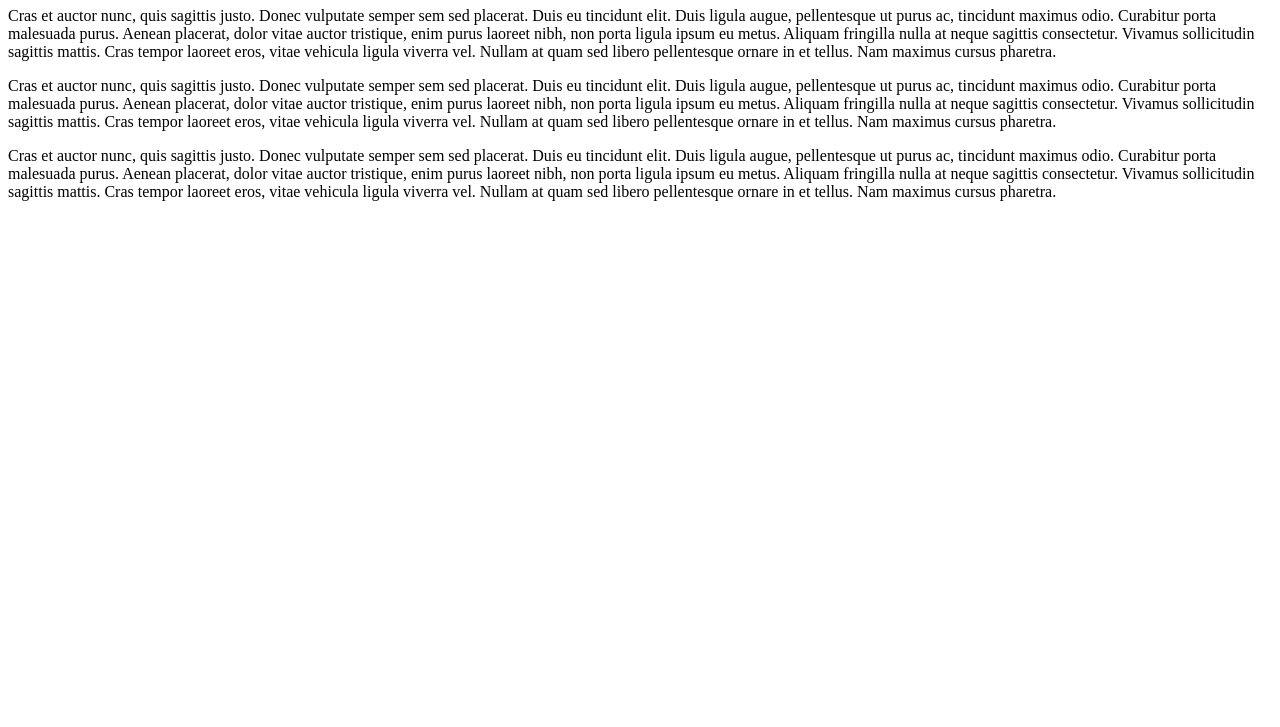
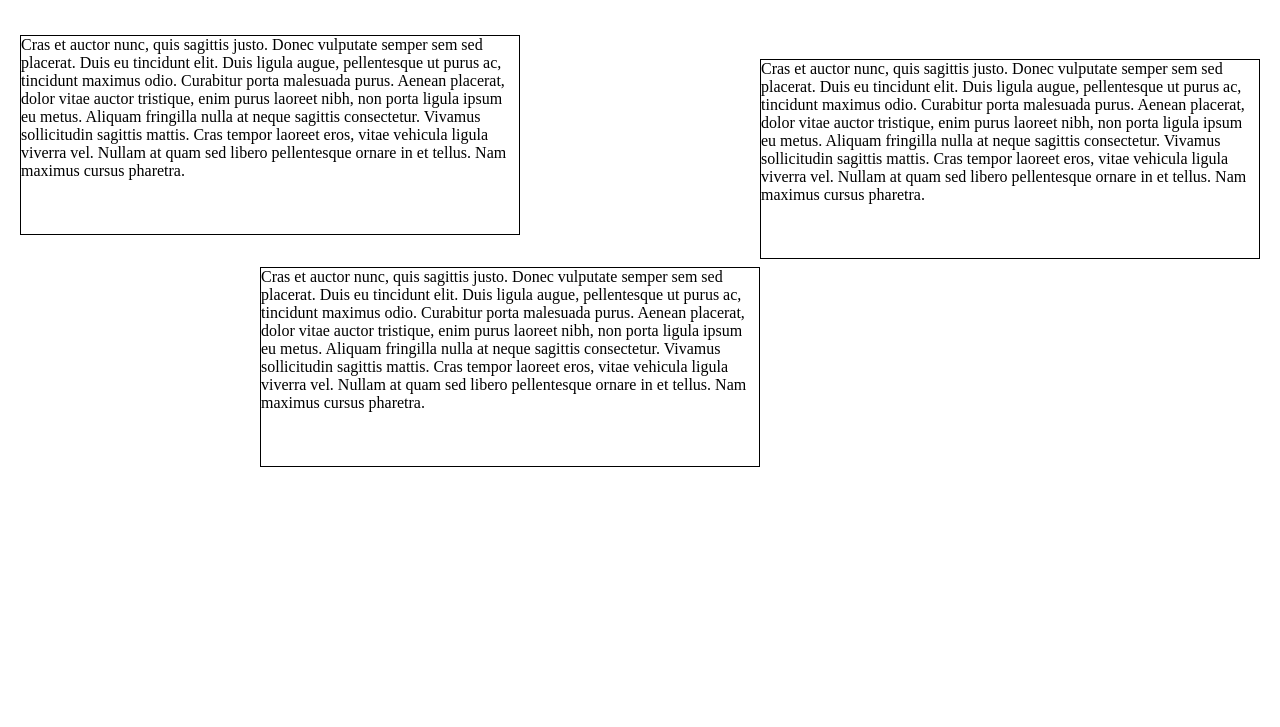
Before and after one commit to adeyeke/assignments, a plain HTML site: page module2-solution/index.html in a window 1280 px wide. Shown: the part 73-800 px from the top of the page. Drawn offline with Linux system fonts and the light colour scheme.

Commit message:
Edit positioning

```diff
--- a/module2-solution/css/main.css
+++ b/module2-solution/css/main.css
@@ -0,0 +1,34 @@
+/********** Base styles **********/
+* {
+  box-sizing: border-box;
+}
+
+h1 {
+	text-align: center;
+}
+
+.p1 {
+	border: 1px solid black;
+  width: 500px;
+  height: 200px;
+}
+.div {
+	float: left;
+}
+.div2 {
+	float: right;
+}
+.div3 {
+	float: right;
+}
+section {
+	padding: 12px;
+	position: relative;
+}
+
+@media only screen (min-width: 992px){
+	.p1 {
+		width: 33.33%;
+		display: inline-block;
+	}
+}
--- a/module2-solution/index.html
+++ b/module2-solution/index.html
@@ -2,29 +2,30 @@
 <html>
 <head>
 	<title>NEw</title>
+	<link rel="stylesheet" type="text/css" href="css/main.css">
 </head>
 <body>
 <h1>Menu</h1>
 
 <section>
-	<div>
-		<p>
+	<div class="div">
+		<p class="p1">
 			Cras et auctor nunc, quis sagittis justo. Donec vulputate semper sem sed placerat. Duis eu tincidunt elit. Duis ligula augue, pellentesque ut purus ac, tincidunt maximus odio. Curabitur porta malesuada purus. Aenean placerat, dolor vitae auctor tristique, enim purus laoreet nibh, non porta ligula ipsum eu metus. Aliquam fringilla nulla at neque sagittis consectetur. Vivamus sollicitudin sagittis mattis. Cras tempor laoreet eros, vitae vehicula ligula viverra vel. Nullam at quam sed libero pellentesque ornare in et tellus. Nam maximus cursus pharetra.
 		</p>
 	</div>
 </section>
 
 <section>
-	<div>
-		<p>
+	<div class="div2">
+		<p class="p1">
 			Cras et auctor nunc, quis sagittis justo. Donec vulputate semper sem sed placerat. Duis eu tincidunt elit. Duis ligula augue, pellentesque ut purus ac, tincidunt maximus odio. Curabitur porta malesuada purus. Aenean placerat, dolor vitae auctor tristique, enim purus laoreet nibh, non porta ligula ipsum eu metus. Aliquam fringilla nulla at neque sagittis consectetur. Vivamus sollicitudin sagittis mattis. Cras tempor laoreet eros, vitae vehicula ligula viverra vel. Nullam at quam sed libero pellentesque ornare in et tellus. Nam maximus cursus pharetra.
 		</p>
 	</div>
 </section>
 
 <section>
-	<div>
-		<p>
+	<div class="div3">
+		<p class="p1">
 			Cras et auctor nunc, quis sagittis justo. Donec vulputate semper sem sed placerat. Duis eu tincidunt elit. Duis ligula augue, pellentesque ut purus ac, tincidunt maximus odio. Curabitur porta malesuada purus. Aenean placerat, dolor vitae auctor tristique, enim purus laoreet nibh, non porta ligula ipsum eu metus. Aliquam fringilla nulla at neque sagittis consectetur. Vivamus sollicitudin sagittis mattis. Cras tempor laoreet eros, vitae vehicula ligula viverra vel. Nullam at quam sed libero pellentesque ornare in et tellus. Nam maximus cursus pharetra.
 		</p>
 	</div>
```
